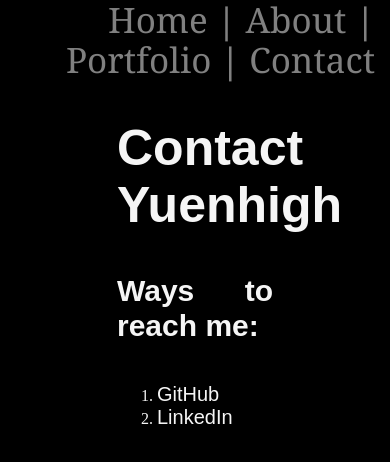
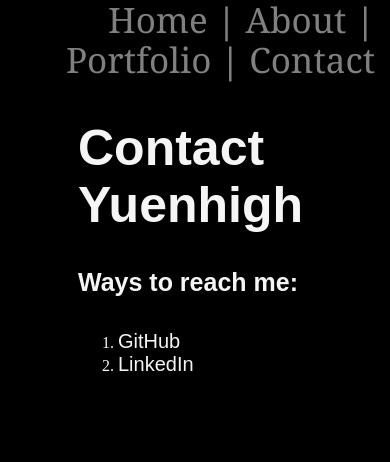
Before and after one commit to Human437/portfolio-web-page, a plain HTML site: page contact.html in a window 390 px wide. Drawn offline with nearby package versions, Linux system fonts and the light colour scheme.

Commit message:
Made mobile focus and responsive

```diff
--- a/styles/about-me-styles.css
+++ b/styles/about-me-styles.css
@@ -24,7 +24,7 @@ p,ul{
 }
 /* styling the h4 tag */
 h4{
-    font-size: 30px;
+    font-size: 22px;
     font-weight: bold;
     font-family: Arial, Helvetica, sans-serif;
 }
@@ -37,3 +37,9 @@ li>a{
 li>a:hover{
     color: gray;
 }
+
+@media all and (min-width: 550px){
+    h4{
+        font-size: 30px;
+    }
+}
--- a/styles/contact-styles.css
+++ b/styles/contact-styles.css
@@ -2,7 +2,7 @@ body{
     background-color: black;
 }
 main{
-    margin: 10% 30%;
+    margin: 10% 20%;
     text-align: justify;
 }
 h3{
@@ -15,7 +15,7 @@ header,main{
     color: whitesmoke;
 }
 h4{
-    font-size: 30px;
+    font-size: 25px;
     font-weight: bold;
     font-family: Arial, Helvetica, sans-serif;
 }
@@ -30,3 +30,9 @@ ol > li> a{
 ol > li> a:hover{
     color: gray;
 }
+
+@media all and (min-width: 550px){
+    h4{
+        font-size: 30px;
+    }
+}
```
